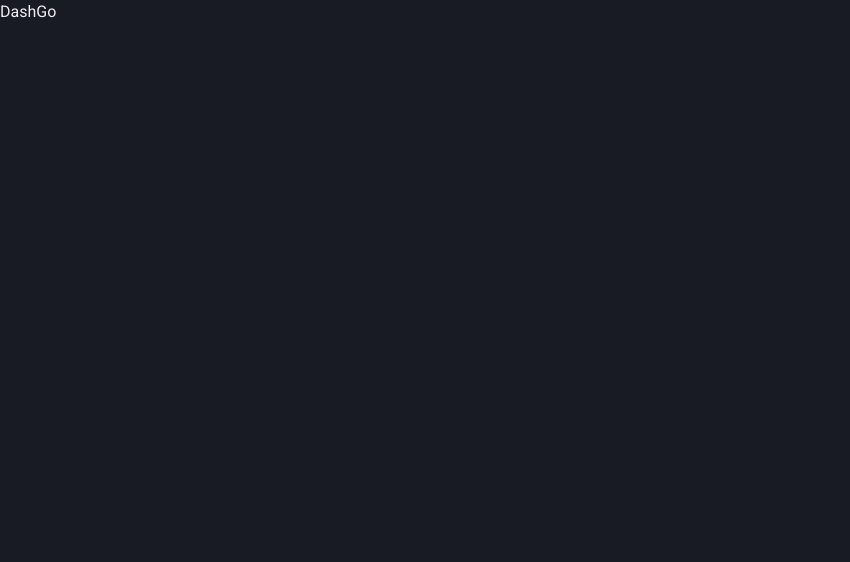
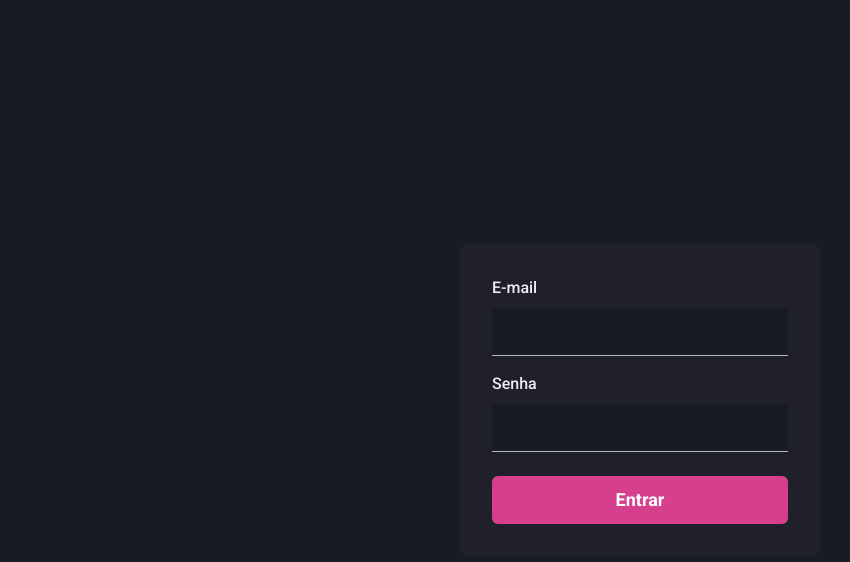
Before and after one commit to arcangeloBiel/DashGo, a Next.js app: page / in a window 1280 px wide. Shown: the top 562 px of the page, without its empty margins (0-850 px from the left). Built offline with nearby package versions, Linux system fonts and the light colour scheme.

Commit message:
Página: Sign in

```diff
--- a/src/pages/index.tsx
+++ b/src/pages/index.tsx
@@ -1,7 +1,61 @@
-
+import {
+  Flex,
+  Input,
+  Button,
+  Stack,
+  FormLabel,
+  FormControl,
+} from "@chakra-ui/react";
 
 export default function Home() {
   return (
-    <h1>DashGo</h1>
-  )
+    <Flex w="100vw" h="100vh" align="center" justify="center">
+      <Flex
+        as="form"
+        width="100%"
+        maxWidth={360}
+        bg="gray.800"
+        p="8"
+        borderRadius={8}
+        flexDir="column"
+      >
+        <Stack spacing="4">
+          <FormControl>
+            <FormLabel htmlFor="email">E-mail</FormLabel>
+            <Input
+              id="email"
+              name="email"
+              type="email"
+              focusBorderColor="pink.500"
+              bgColor="gray.900"
+              variant="flushed"
+              _hover={{
+                bgColor: "gray.900",
+              }}
+              size="lg"
+            />
+          </FormControl>
+          <FormControl>
+            <FormLabel htmlFor="senha">Senha</FormLabel>
+            <Input
+              id="senha"
+              name="Senha"
+              type="password"
+              focusBorderColor="pink.500"
+              bgColor="gray.900"
+              variant="flushed"
+              _hover={{
+                bgColor: "gray.900",
+              }}
+              size="lg"
+            />
+          </FormControl>
+        </Stack>
+
+        <Button type="submit" mt="6" colorScheme="pink" size="lg">
+          Entrar
+        </Button>
+      </Flex>
+    </Flex>
+  );
 }
```
